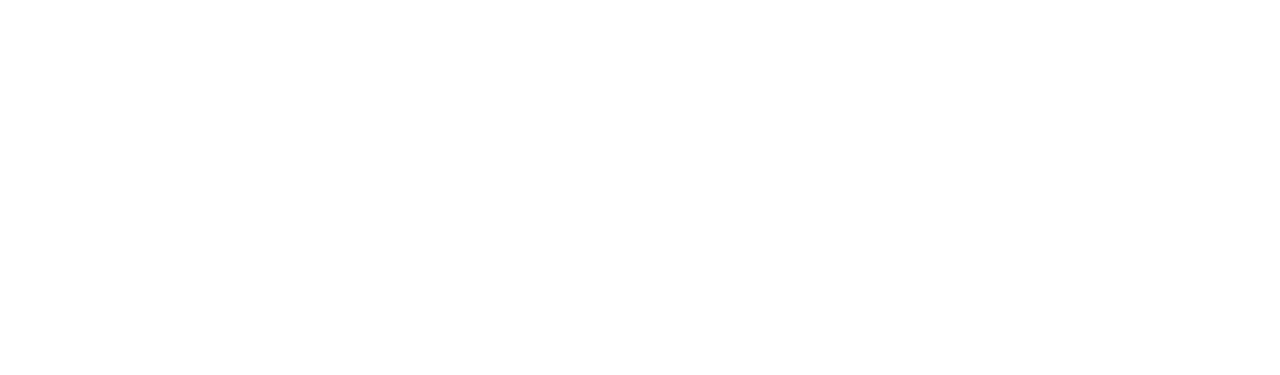
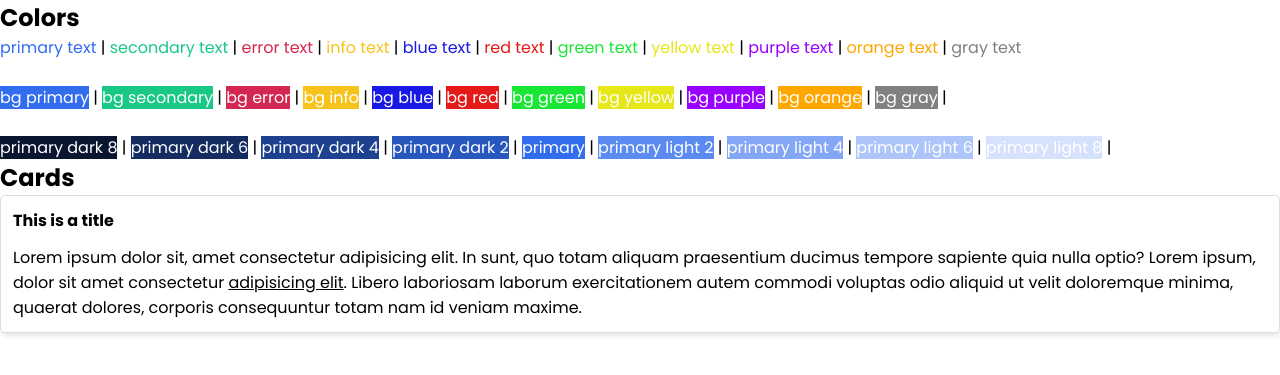
Before and after one commit to dnksebastian/practice-sandbox, a PHP site: page / in a window 1280 px wide. Before the commit the part shown is empty. Shown: the top 375 px of the page. Run offline with PHP 8.4, Linux system fonts and the light colour scheme; style sheets or scripts are compiled from the project's sources.

Commit message:
sass practice

```diff
--- a/SASS-practice/index.html
+++ b/SASS-practice/index.html
@@ -4,8 +4,65 @@
     <meta charset="UTF-8">
     <meta name="viewport" content="width=device-width, initial-scale=1.0">
     <title>SASS Project</title>
+    <link rel="stylesheet" href="./css/index.css">
 </head>
 <body>
+  <div>
+    <!-- colors -->
+    <h2>Colors</h2>
+    <span class="text-primary">primary text</span> |
+    <span class="text-secondary">secondary text</span> |
+    <span class="text-error">error text</span> |
+    <span class="text-info">info text</span> |
+    <span class="text-blue">blue text</span> |
+    <span class="text-red">red text</span> |
+    <span class="text-green">green text</span> |
+    <span class="text-yellow">yellow text</span> |
+    <span class="text-purple">purple text</span> |
+    <span class="text-orange">orange text</span> |
+    <span class="text-gray">gray text</span>
 
+    <br><br>
+
+    <span class="bg-primary text-white">bg primary</span> |
+    <span class="bg-secondary text-white">bg secondary</span> |
+    <span class="bg-error text-white">bg error</span> |
+    <span class="bg-info text-white">bg info</span> |
+    <span class="bg-blue text-white">bg blue</span> |
+    <span class="bg-red text-white">bg red</span> |
+    <span class="bg-green text-white">bg green</span> |
+    <span class="bg-yellow text-white">bg yellow</span> |
+    <span class="bg-purple text-white">bg purple</span> |
+    <span class="bg-orange text-white">bg orange</span> |
+    <span class="bg-gray text-white">bg gray</span> |
+
+    <br><br>
+
+    <span class="bg-primary-dark-8 text-white">primary dark 8</span> |
+    <span class="bg-primary-dark-6 text-white">primary dark 6</span> |
+    <span class="bg-primary-dark-4 text-white">primary dark 4</span> |
+    <span class="bg-primary-dark-2 text-white">primary dark 2</span> |
+    <span class="bg-primary text-white">primary</span> |
+    <span class="bg-primary-light-2 text-white">primary light 2</span> |
+    <span class="bg-primary-light-4 text-white">primary light 4</span> |
+    <span class="bg-primary-light-6 text-white">primary light 6</span> |
+    <span class="bg-primary-light-8 text-white">primary light 8</span> |
+
+    <!-- font sizes -->
+
+    <!-- buttons -->
+
+    <!-- cards -->
+    <h2>Cards</h2>
+    <div class="card">
+      <h1 class="card-title">This is a title</h1>
+      <p class="card-body">Lorem ipsum dolor sit, amet consectetur adipisicing elit. In sunt, quo totam aliquam praesentium ducimus tempore sapiente quia nulla optio? Lorem ipsum, dolor sit amet consectetur <a href="">adipisicing elit</a>. Libero laboriosam laborum exercitationem autem commodi voluptas odio aliquid ut velit doloremque minima, quaerat dolores, corporis consequuntur totam nam id veniam maxime.</p>
+    </div>
+
+    <!-- grid system -->
+
+    <!-- utilities -->
+
+  </div>
 </body>
 </html>
--- a/SASS-practice/index.scss
+++ b/SASS-practice/scss/_base.scss
@@ -29,8 +29,6 @@ img {
   max-width: 100%;
 }
 
-h1 {
-  a {
-    color: red;
-  }
+.test {
+  color: $primary;
 }
--- /dev/null
+++ b/SASS-practice/scss/_colors.scss
@@ -0,0 +1,28 @@
+@each $key, $val in $colors {
+    .text-#{$key} {
+      color: $val;
+    }
+    .bg-#{$key} {
+      background-color: $val;
+    }
+
+    // light variations
+    @for $i from 1 through 9 {
+      .text-#{$key}-light-#{$i} {
+        color: mix(white, $val, $i * 10%);
+      }
+      .bg-#{$key}-light-#{$i} {
+        background-color: mix(white, $val, $i * 10%);
+      }
+    }
+
+    // dark variations
+    @for $i from 1 through 9 {
+      .text-#{$key}-dark-#{$i} {
+        color: mix(black, $val, $i * 10%);
+      }
+      .bg-#{$key}-dark-#{$i} {
+        background-color: mix(black, $val, $i * 10%);
+      }
+    }
+  }
--- /dev/null
+++ b/SASS-practice/scss/_variables.scss
@@ -0,0 +1,40 @@
+// theme colors
+$primary: #326dee;
+$secondary: #1ac886;
+$error: #d32752;
+$info: #f6c31c;
+
+// color palette
+$colors: (
+  "primary": $primary,
+  "secondary": $secondary,
+  "error": $error,
+  "info": $info,
+  "blue": #1919e6,
+  "red": #e61919,
+  "yellow": #e6e619,
+  "green": #19e635,
+  "orange": #ffa600,
+  "purple": #9900ff,
+  "gray": #808080,
+  "black": black,
+  "white": white,
+);
+
+// spacing
+$base-padding: 0.75rem;
+$base-margin: 0.75rem;
+
+// borders
+$base-border-thickness: 1px;
+$base-border-radius: 20px;
+
+// box-shadow
+$base-box-shadow: 1px 3px 5px rgba(0,0,0,0.1);
+
+// font sizes
+$base-font-size: 1rem;
+$font-size-sm: $base-font-size * 0.75;
+$font-size-lg: $base-font-size * 1.5;
+$font-size-xl: $base-font-size * 2;
+$font-size-xxl: $base-font-size * 3;
--- /dev/null
+++ b/SASS-practice/scss/components/_card.scss
@@ -0,0 +1,27 @@
+@use 'sass:math';
+
+.card {
+  display: block;
+  padding: $base-padding;
+  border: $base-border-thickness solid #ddd;
+  box-shadow: $base-box-shadow;
+  border-radius: math.div($base-border-radius, 4);
+
+  .card-title {
+    font-size: $base-font-size;
+    padding-bottom: $base-padding;
+    font-weight: bold;
+  }
+  .card-body {
+    font-size: $base-font-size;
+
+    a {
+      text-decoration: underline;
+    }
+  }
+}
+
+// @debug math.div(10, 3);
+// @debug math.$pi;
+// @debug math.floor(2.6);
+// @debug math.max(1px, 20px, 15px, 12px);
--- /dev/null
+++ b/SASS-practice/scss/index.scss
@@ -0,0 +1,13 @@
+// variables & functions
+@import 'variables';
+
+// base & layout
+@import 'base';
+
+// colors
+@import "colors";
+
+// components (button, card, navbar etc)
+@import 'components/card';
+
+// utilities (margin, padding, opacity, etc)
```
Also changed, not shown: SASS-practice/index.css (deleted, +0 -32 lines), 2 other files.
